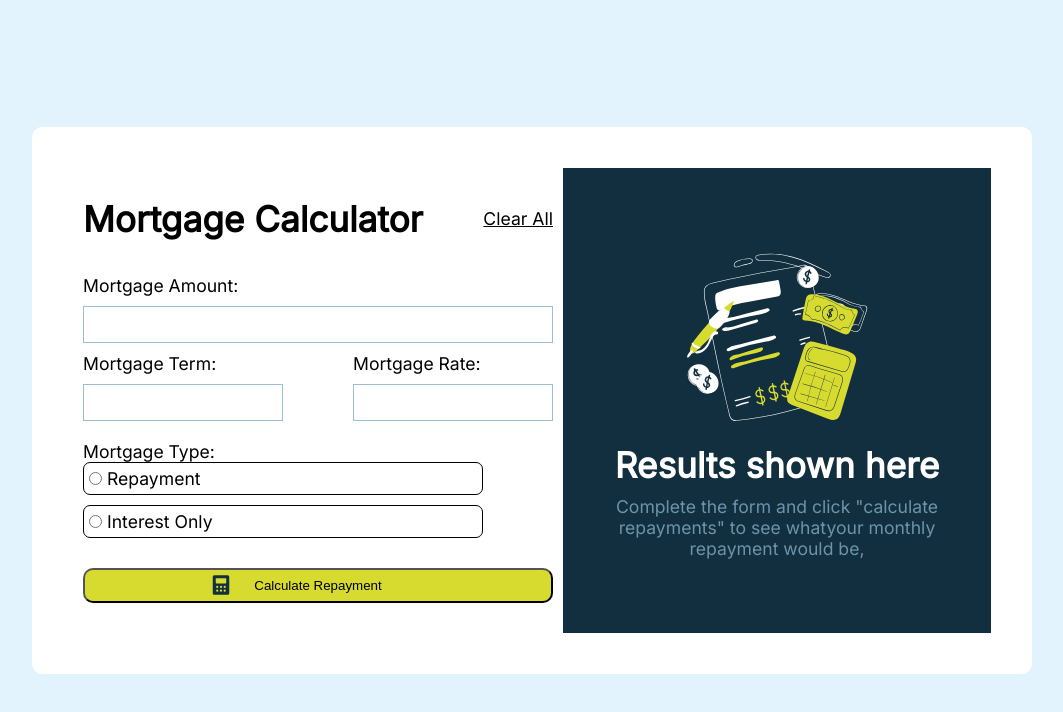
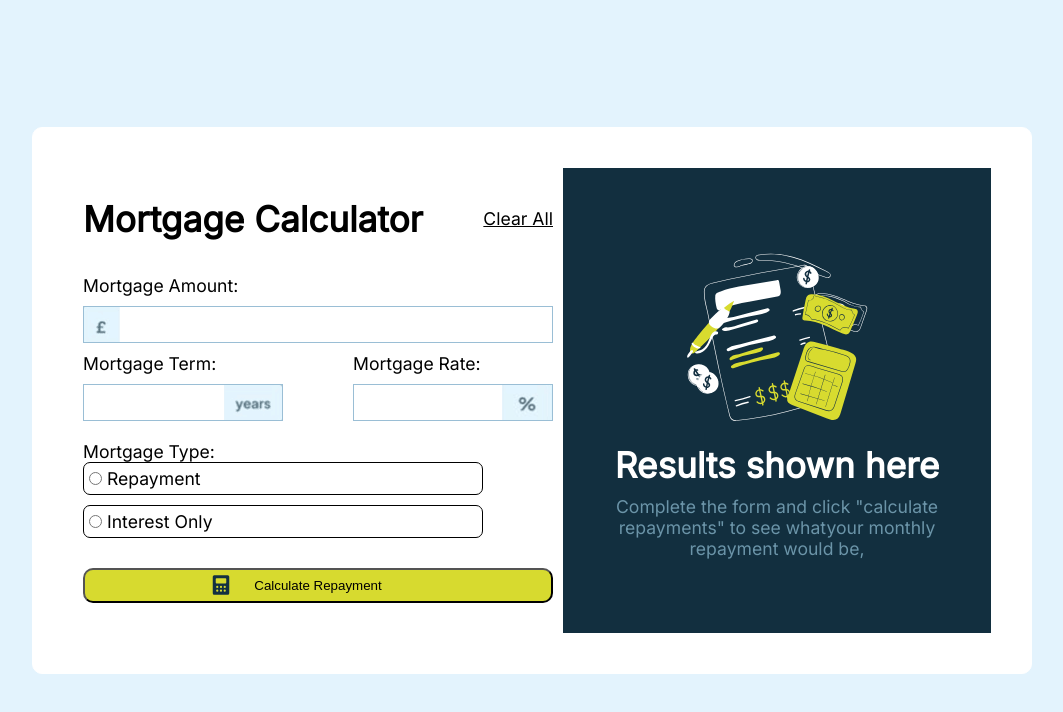
Before and after one commit to mega7899/mortgage-calculator-design, a plain HTML site: page index.html in a window 1280 px wide. Shown: the whole page, without its empty margins (108-1171 px from the left). Drawn offline with Linux system fonts and the light colour scheme.

Commit message:
Update style.css

```diff
--- a/style.css
+++ b/style.css
@@ -33,14 +33,13 @@ body {
   gap: 10px;
   margin: 35px 0 20px 0;
 }
-
 .amount input[type="text"] {
   width: 90vw;
   max-width: 1000px;
   padding: 10px 47px;
   margin: 10px 0 10px 0;
   border: 1px solid hsl(203, 41%, 72%);
-  background-image: url("./images/money\sign\background.png");
+  background-image: url("/images/money\ sign\ background.png");
   background-repeat: no-repeat;
   background-clip: padding-box;
 }
@@ -51,7 +50,7 @@ body {
   padding: 10px 0;
   margin: 10px 0 10px 0;
   border: 1px solid hsl(203, 41%, 72%);
-  background-image: url("./images/years\background.png");
+  background-image: url("/images/years\ background.png");
   background-repeat: no-repeat;
   background-clip: padding-box;
   background-position: right;
@@ -63,7 +62,7 @@ body {
   padding: 10px 0;
   margin: 10px 0 10px 0;
   border: 1px solid hsl(203, 41%, 72%);
-  background-image: url("./images/equal\background.png");
+  background-image: url("/images/equal\ background.png");
   background-repeat: no-repeat;
   background-clip: padding-box;
   background-position: right;
```
